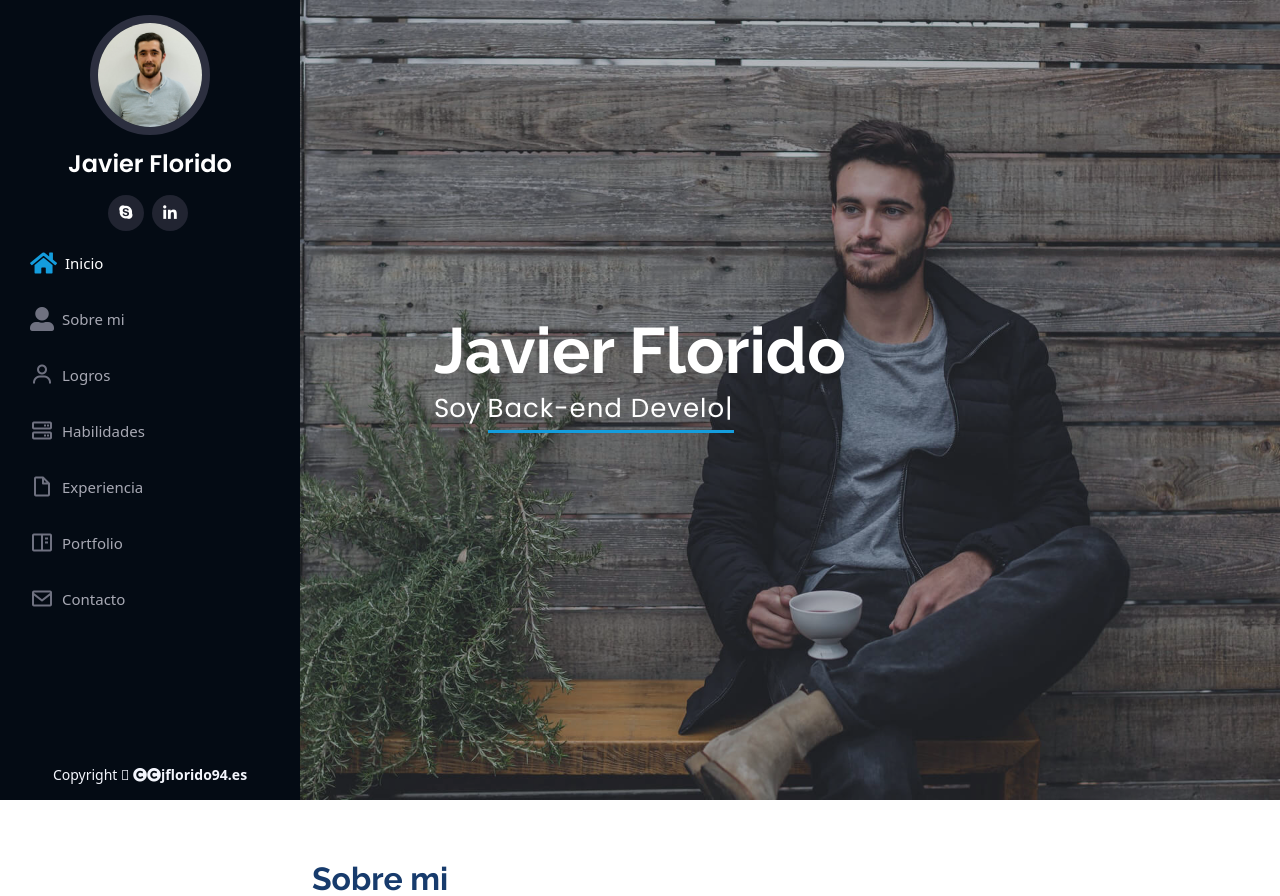
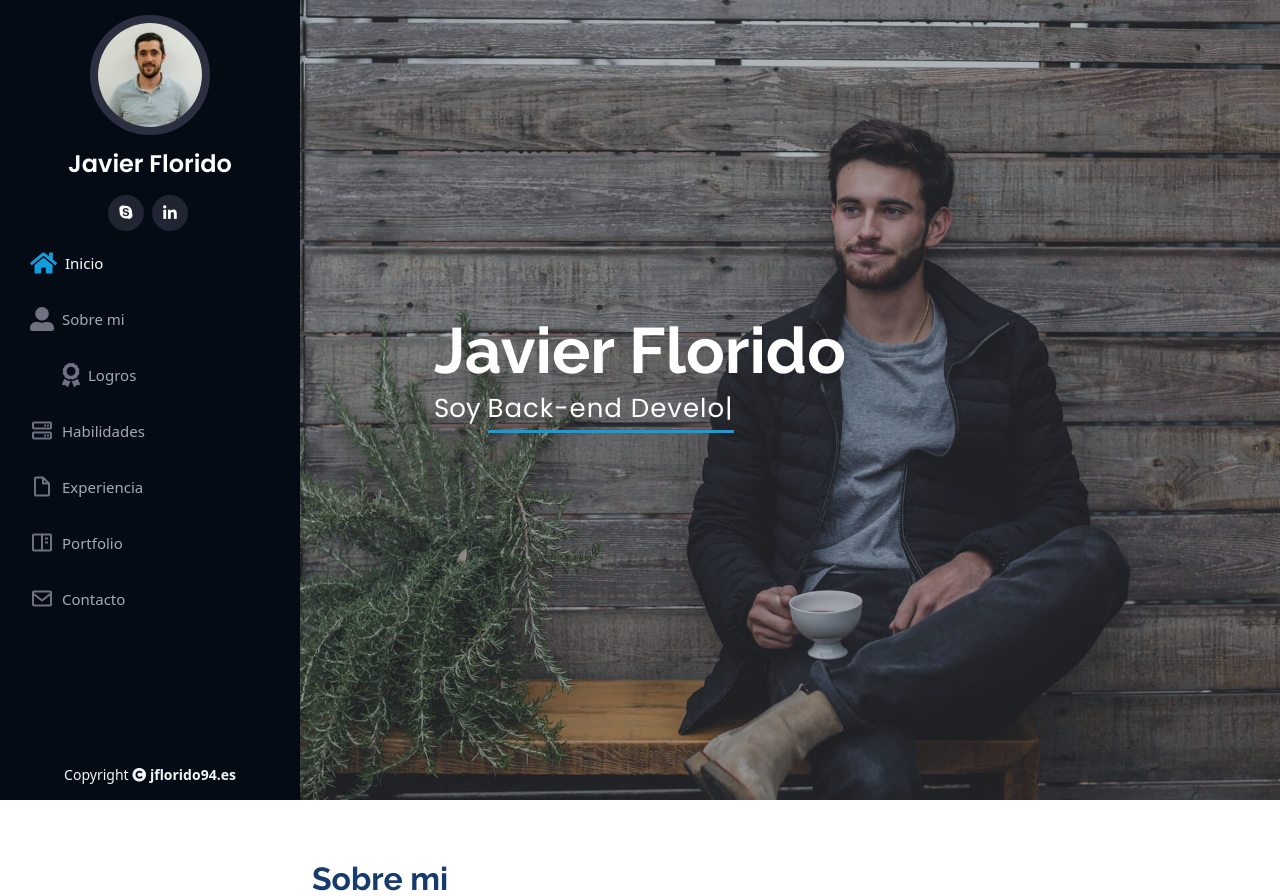
Before and after one commit to jflorido94/portfolio, a CodeIgniter 4 app: template app/Views/index.php in a window 1280 px wide. Shown: the top 896 px of the page. Run offline with PHP 8.4 and a stand-in for CodeIgniter, Linux system fonts and the light colour scheme; the template is opened without the code that fills it, so the values that code supplies are empty; some libraries are stand-ins or nearby versions.

Commit message:
test 0.007 icons

```diff
--- a/app/Views/index.php
+++ b/app/Views/index.php
@@ -65,9 +65,9 @@
 
       <nav id="navbar" class="nav-menu navbar">
         <ul>
-          <li><a href="#hero" class="nav-link scrollto active"><i class="fas fa-home    "></i> <span>Inicio</span></a></li>
-          <li><a href="#about" class="nav-link scrollto"><i class="fas fa-user-alt    "></i> <span>Sobre mi</span></a></li>
-          <li><a href="#facts" class="nav-link scrollto"><i class="bx bx-user"></i> <span>Logros</span></a></li>
+          <li><a href="#hero" class="nav-link scrollto active"><i class="fas fa-home"></i> <span>Inicio</span></a></li>
+          <li><a href="#about" class="nav-link scrollto"><i class="fas fa-user-alt"></i> <span>Sobre mi</span></a></li>
+          <li><a href="#facts" class="nav-link scrollto"><i class="fab fa-award"></i> <i class="fas fa-award    "></i> <span>Logros</span></a></li>
           <li><a href="#skills" class="nav-link scrollto"><i class="bx bx-server"></i> <span>Habilidades</span></a></li>
           <li><a href="#resume" class="nav-link scrollto"><i class="bx bx-file-blank"></i> <span>Experiencia</span></a></li>
           <li><a href="#portfolio" class="nav-link scrollto"><i class="bx bx-book-content"></i> <span>Portfolio</span></a></li>
@@ -481,7 +481,7 @@
   <footer id="footer">
     <div class="container">
       <div class="copyright">
-        Copyright <i class="fa-solid fa-copyright"></i> <i class="fas fa-copyright    "></i><i class="fas fa-copyright    "></i><strong><span>jflorido94.es</span></strong>
+        Copyright  <i class="fas fa-copyright    "></i>  <strong><span> jflorido94.es </span></strong>
       </div>
     </div>
   </footer><!-- End  Footer -->
```
